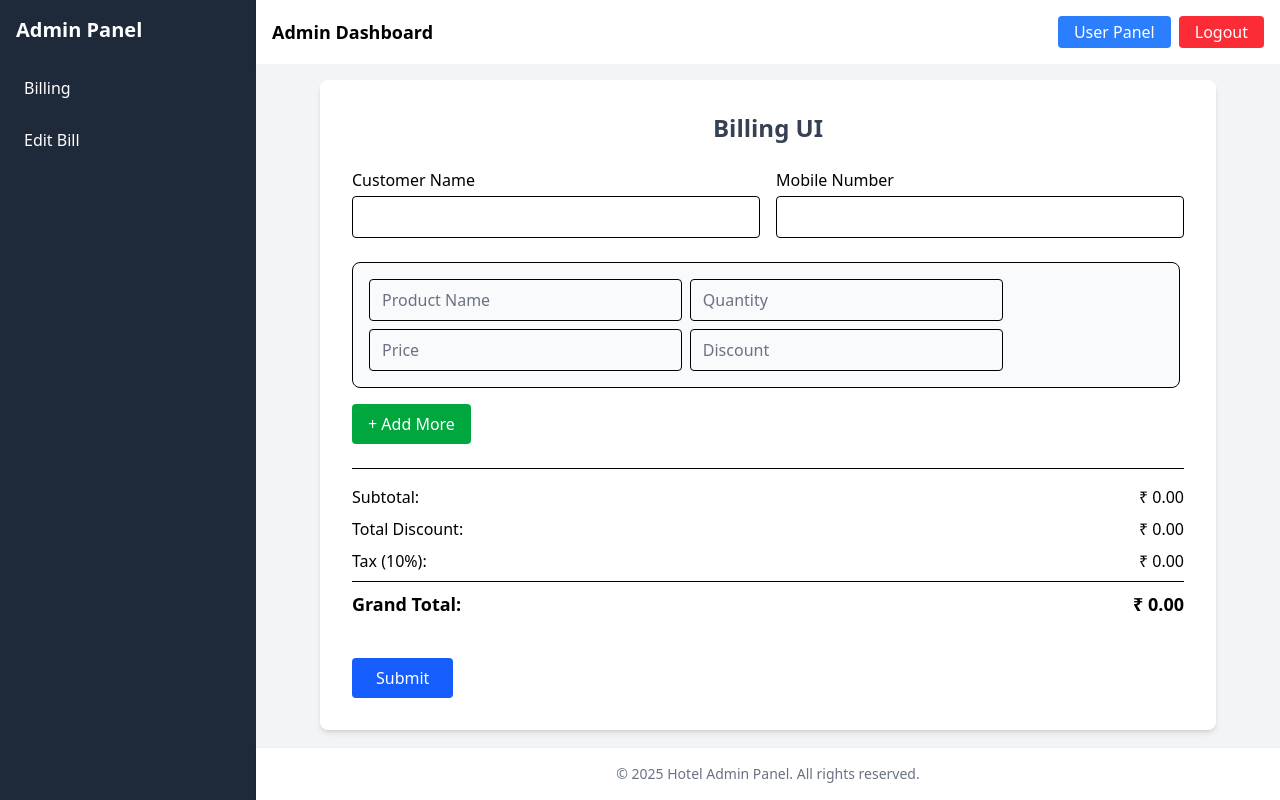
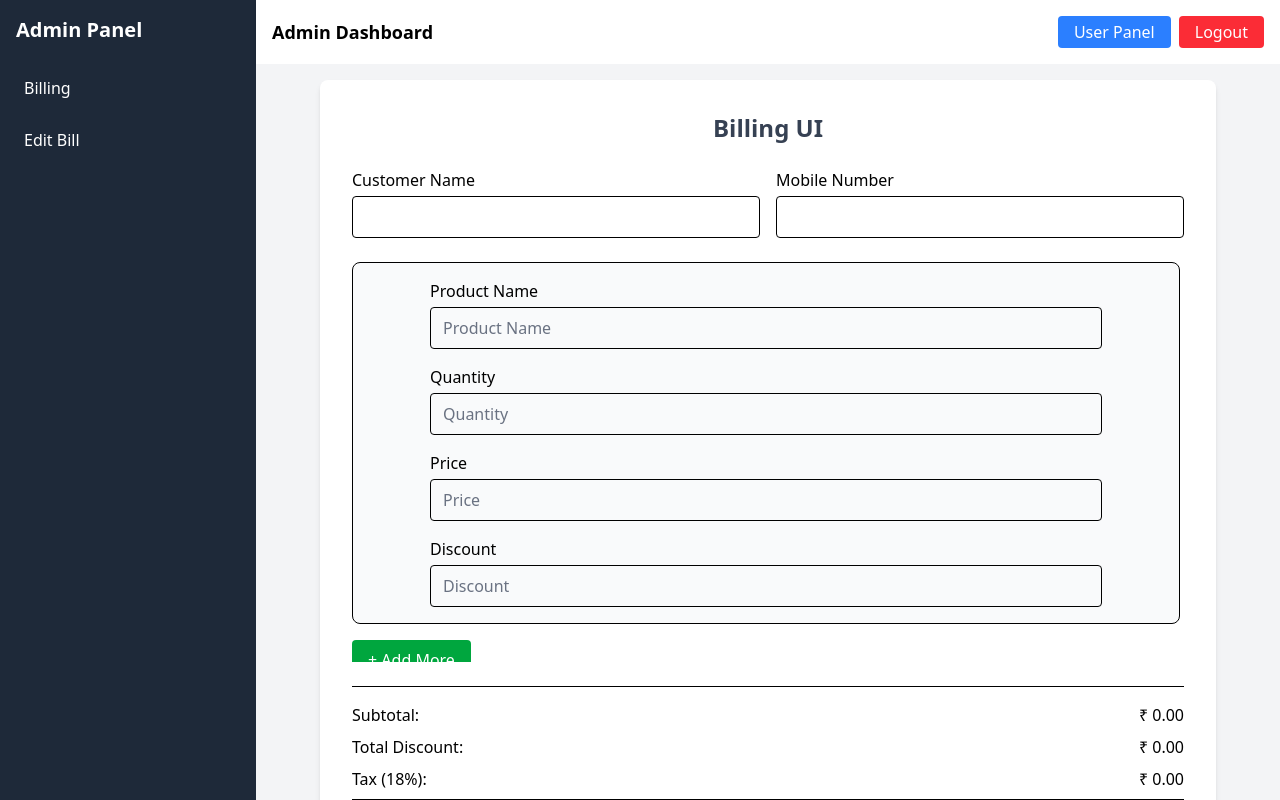
Before and after one commit to alphaseam/Bill001FE, a React (Vite) app: page /admin/billing in a window 1280 px wide. Shown: the top 800 px of the page. Built offline with nearby package versions, Linux system fonts and the light colour scheme; no server answers; sample sign-in values are in the browser's storage.

Commit message:
Billing pages updated changes

```diff
--- a/src/App.jsx
+++ b/src/App.jsx
@@ -4,14 +4,13 @@
 //import BillingPage from "./Components/BillingPage"; // ✅ Ensure this path is correct
 import Product from "./pages/Product";
 import Admin from "./pages/admin/Admin";
-import BillingPage from "./pages/admin/BillingPage";
 import BillEditPage from "./pages/admin/BillEditPage";
 import PrivateRoute from "./Components/PrivateRoute";
 import { ToastContainer } from "react-toastify";
 import "react-toastify/dist/ReactToastify.css";
 import HotelList from "./Components/HotelList";
 import HotelForm from "./Components/HotelForm";
-
+import BillingPage from "./Components/BillingPage";
 function App() {
   return (
     <>
@@ -87,6 +86,14 @@
             </PrivateRoute>
           }
         />
+        <Route
+          path="/billling"
+          element={
+            <PrivateRoute>
+              <BillingPage/>
+            </PrivateRoute>
+          }
+        />
 
         {/* Fallback Route */}
         <Route path="*" element={<Navigate to="/dashboard" />} />
--- a/src/Components/BillingPage.jsx
+++ b/src/Components/BillingPage.jsx
@@ -61,7 +61,7 @@
             <div ref={billRef} className="max-w-4xl mx-auto p-4 sm:p-6 md:p-8 bg-white shadow-md rounded-lg">
                 <h1 className="text-lg sm:text-2xl font-bold mb-6 text-center text-gray-700">Billing UI</h1>
 
-
+                {/* Customer Info */}
                 <div className="grid grid-cols-1 sm:grid-cols-2 gap-4 mb-6 text-sm sm:text-base">
                     <div>
                         <label className="block mb-1 font-medium">Customer Name</label>
@@ -86,48 +86,72 @@
                     </div>
                 </div>
 
-
+                {/* Products Section */}
                 <div className="max-h-[50vh] overflow-y-auto pr-1 space-y-4 mb-6 text-sm sm:text-base">
                     {products.map((item, index) => (
                         <div
                             key={index}
-                            className="border p-3 sm:p-4 rounded-lg bg-gray-50 grid grid-cols-1 sm:grid-cols-5 gap-2"
+                            className="border p-3 sm:p-4 rounded-lg bg-gray-50 flex flex-col items-center space-y-4"
                         >
+                            {/* Product Name */}
+                            <div className="w-full max-w-2xl">
+                                <label htmlFor={`product-name-${index}`} className="block mb-1 font-medium">Product Name</label>
                                 <input
+                                    id={`product-name-${index}`}
                                     type="text"
                                     placeholder="Product Name"
-                                className="border px-3 py-2 rounded col-span-full sm:col-span-2 placeholder-gray-500 appearance-none"
+                                    className="w-full border px-3 py-2 rounded placeholder-gray-500"
                                     value={item.name}
                                     onChange={(e) => handleProductChange(index, "name", e.target.value)}
                                 />
+                            </div>
 
+                            {/* Quantity */}
+                            <div className="w-full max-w-2xl">
+                                <label htmlFor={`product-qty-${index}`} className="block mb-1 font-medium">Quantity</label>
                                 <input
+                                    id={`product-qty-${index}`}
                                     type="number"
                                     placeholder="Quantity"
-                                className="border px-3 py-2 rounded col-span-full sm:col-span-2 placeholder-gray-500 appearance-none"
+                                    className="w-full border px-3 py-2 rounded placeholder-gray-500"
                                     value={item.qty === 0 ? '' : item.qty}
                                     onChange={(e) => handleProductChange(index, "qty", e.target.value)}
                                 />
+                            </div>
+
+                            {/* Price */}
+                            <div className="w-full max-w-2xl">
+                                <label htmlFor={`product-price-${index}`} className="block mb-1 font-medium">Price</label>
                                 <input
+                                    id={`product-price-${index}`}
                                     type="number"
                                     placeholder="Price"
-                                className="border px-3 py-2 rounded col-span-full sm:col-span-2 placeholder-gray-500 appearance-none"
+                                    className="w-full border px-3 py-2 rounded placeholder-gray-500"
                                     value={item.price === 0 ? '' : item.price}
                                     onChange={(e) => handleProductChange(index, "price", e.target.value)}
                                 />
+                            </div>
+
+                            {/* Discount */}
+                            <div className="w-full max-w-2xl">
+                                <label htmlFor={`product-discount-${index}`} className="block mb-1 font-medium">Discount</label>
                                 <input
+                                    id={`product-discount-${index}`}
                                     type="number"
                                     placeholder="Discount"
-                                className="border px-3 py-2 rounded col-span-full sm:col-span-2 placeholder-gray-500 appearance-none"
+                                    className="w-full border px-3 py-2 rounded placeholder-gray-500"
                                     value={item.discount === 0 ? '' : item.discount}
                                     onChange={(e) => handleProductChange(index, "discount", e.target.value)}
                                 />
+                            </div>
+
+                            {/* Remove Button */}
                             {products.length > 1 && (
-                                <div className="col-span-full bg-red-50 border border-red-200 rounded px-4 py-2 mt-2">
+                                <div className="w-full max-w-2xl text-right">
                                     <button
                                         type="button"
                                         onClick={() => removeProduct(index)}
-                                        className="text-red-600 hover:underline text-xs"
+                                        className="text-red-600 hover:underline text-sm"
                                     >
                                         ❌ Remove
                                     </button>
@@ -144,8 +168,7 @@
                     </button>
                 </div>
 
-
-
+                {/* Totals */}
                 <div className="border-t pt-4 space-y-2 text-sm sm:text-base">
                     <div className="flex justify-between">
                         <span>Subtotal:</span>
@@ -165,7 +188,7 @@
                     </div>
                 </div>
 
-
+                {/* Submit */}
                 <div className="sticky bottom-4 z-10 bg-white pt-4 mt-6">
                     <button
                         onClick={handleSubmit}
@@ -177,7 +200,7 @@
                 </div>
             </div>
 
-
+            {/* Success Modal */}
             {showModal && (
                 <div className="fixed inset-0 z-50 flex items-center justify-center bg-black bg-opacity-50 px-4">
                     <div className="bg-white rounded-lg p-4 sm:p-6 w-full max-w-md text-center shadow-xl max-h-screen overflow-y-auto text-sm sm:text-base">
--- a/src/Components/HotelForm.jsx
+++ b/src/Components/HotelForm.jsx
@@ -1,6 +1,7 @@
 import React, { useEffect, useState } from "react";
 import { useParams, useNavigate } from "react-router-dom";
 import { getHotelById, createHotel, updateHotel } from "../services/hotelApi";
+import DashboardLayout from "./DashboardLayout";
 
 const hotelTypes = ["1-Star", "2-Star", "3-Star", "4-Star", "5-Star"];
 
@@ -86,6 +87,7 @@
   };
 
   return (
+    <DashboardLayout>
     <div className="max-w-3xl mx-auto px-4 sm:px-6 py-6 bg-white rounded-lg shadow-md">
       <h2 className="text-xl sm:text-2xl font-bold mb-6 text-center">
         {isEditMode ? "Edit Hotel" : "Add Hotel"}
@@ -94,7 +96,7 @@
       <form onSubmit={handleSubmit} className="space-y-4">
         {[
           { label: "Hotel Name", name: "name" },
-          { label: "Owner Name", name: "owner" },
+          { label: "Owner Name", name: "owner", type: "text", },
           { label: "Mobile Number", name: "mobile", type: "number" },
           { label: "Email", name: "email", type: "email" },
         ].map(({ label, name, type = "text" }) => (
@@ -132,7 +134,7 @@
             GST Number (optional)
           </label>
           <input
-            type="text"
+            type="number"
             name="gst"
             value={formData.gst}
             onChange={handleChange}
@@ -189,6 +191,8 @@
         </div>
       </form>
     </div>
+        </DashboardLayout>
+
   );
 };
 
--- a/src/Components/HotelList.jsx
+++ b/src/Components/HotelList.jsx
@@ -2,7 +2,7 @@
 import { useNavigate } from "react-router-dom";
 import { getHotels, deleteHotel } from "../services/hotelApi";
 import ConfirmationModal from "./ConfirmationModal";
-
+import DashboardLayout from "../Components/DashboardLayout"
 const ITEMS_PER_PAGE = 10;
 
 const HotelList = () => {
@@ -54,6 +54,7 @@
   };
 
   return (
+    <DashboardLayout>
       <div className="max-w-6xl mx-auto p-4 sm:p-6">
         <div className="flex flex-col sm:flex-row justify-between items-start sm:items-center mb-4 gap-4">
           <h2 className="text-xl sm:text-2xl font-bold">Hotel List</h2>
@@ -70,9 +71,15 @@
             type="text"
             placeholder="Search by name or owner..."
             value={search}
-          onChange={(e) => setSearch(e.target.value)}
+            onChange={(e) => {
+              const input = e.target.value;
+              if (/^[a-zA-Z\s]*$/.test(input)) {
+                setSearch(input);
+              }
+            }}
             className="border px-3 py-2 w-full rounded"
           />
+
           <select
             value={sortField}
             onChange={(e) => setSortField(e.target.value)}
@@ -208,6 +215,7 @@
           />
         )}
       </div>
+    </DashboardLayout>
   );
 };
 
--- a/src/services/hotelApi.js
+++ b/src/services/hotelApi.js
@@ -1,22 +1,19 @@
-import axios from "axios";
-
-const BASE_URL = "http://localhost:3000/hotels"; // ✅ JSON Server base URL
-
+import api from "../services/api.js"
 // ✅ Fetch single hotel by ID
 export const getHotelById = async (id) => {
-  const res = await axios.get(`${BASE_URL}/${id}`);
+  const res = await api.get(`hotels/${id}`);
   return res.data;
 };
 
 // ✅ Create a new hotel (POST)
 export const createHotel = async (data) => {
-  const res = await axios.post(BASE_URL, data);
+  const res = await api.post("hotels", data);
   return res.data;
 };
 
 // ✅ Update existing hotel (PUT)
 export const updateHotel = async (id, data) => {
-  const res = await axios.put(`${BASE_URL}/${id}`, data);
+  const res = await api.put(`hotels/${id}`, data);
   return res.data;
 };
 
@@ -28,7 +25,7 @@
   sort = "name",
   order = "asc"
 ) => {
-  const res = await axios.get(BASE_URL, {
+  const res = await api.get("hotels", {
     params: {
       q: search,
       _page: page,
@@ -46,6 +43,6 @@
 
 // ✅ Delete hotel
 export const deleteHotel = async (id) => {
-  const res = await axios.delete(`${BASE_URL}/${id}`);
+  const res = await api.delete(`hoy/${id}`);
   return res.data;
 };
```
Lines whose indentation alone changed are shown as unchanged.
